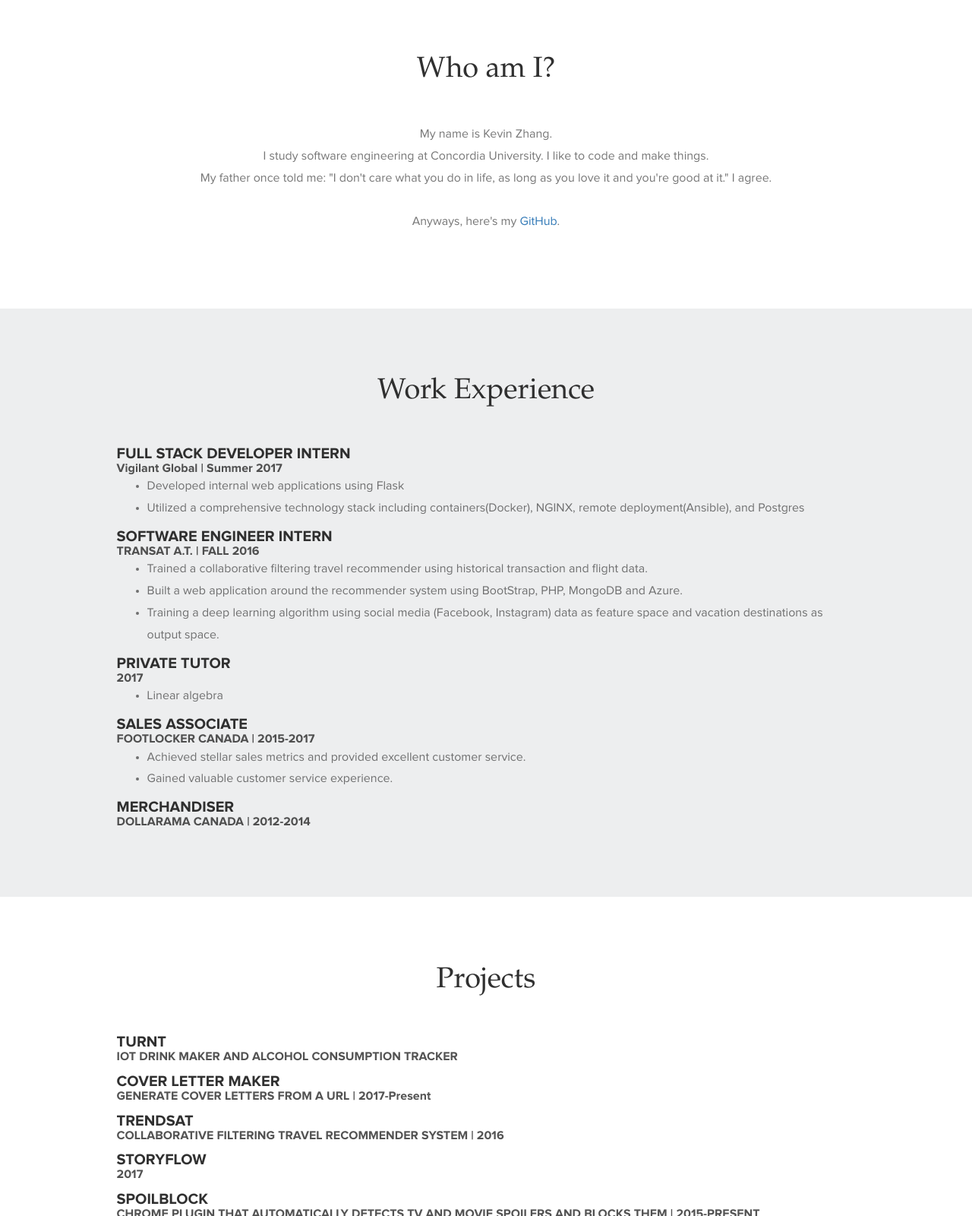
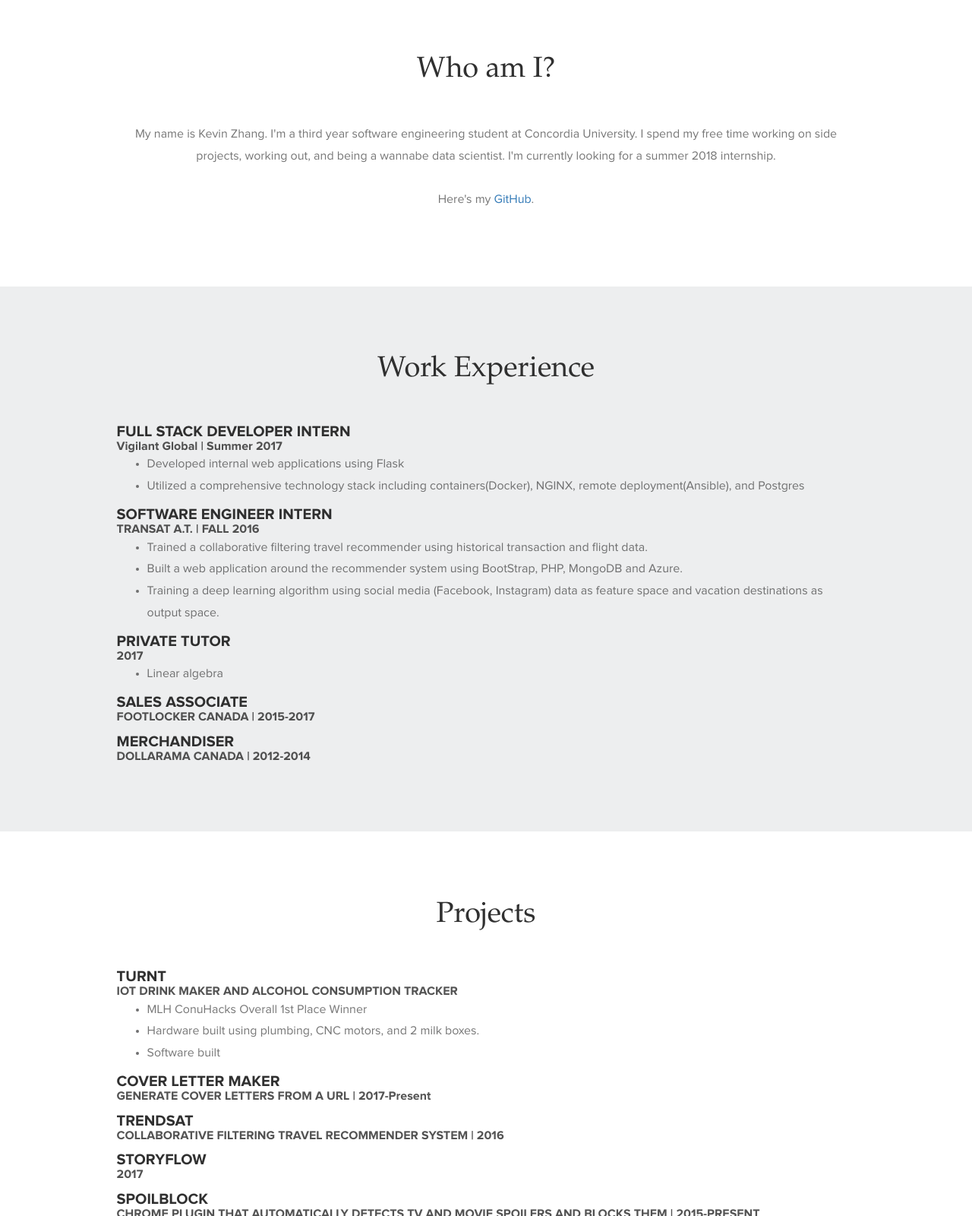
Before and after one commit to izconcept/izconcept.github.io, a plain HTML site: page index.html in a window 1280 px wide. Shown: the part 818-2418 px from the top of the page at 76% size. Drawn offline with nearby package versions, Linux system fonts and the light colour scheme.

Commit message:
updated profile details

```diff
--- a/index.html
+++ b/index.html
@@ -33,7 +33,7 @@
         </div>
         <div class="centered animated fadeIn">
             <h1 id="landing-title" class="nova-bold">KEVIN ZHANG</h1>
-            <h1 class="landing-lead">Student | Software Engineer | Tech Lover</h1>
+            <h1 class="landing-lead">Student | Software Engineer</h1>
         </div>
     </div>
 
@@ -41,12 +41,10 @@
         <h1 class="text-lead">Who am I?</h1>
         <p class="text-content" id="profile-text">
             My name is Kevin Zhang.
-            <br/>
-            I study software engineering at Concordia University.
-            I like to code and make things.
-            <br/>
-            My father once told me: "I don't care what you do in life, as long as you love it and you're good at it." I agree.<br/><br/>
-            Anyways, here's my <a href="https://github.com/izconcept" target="_blank">GitHub</a>.
+            I'm a third year software engineering student at Concordia University.
+            I spend my free time working on side projects, working out, and being a wannabe data scientist. I'm currently looking for a summer 2018 internship.
+            <br/><br/>
+            Here's my <a href="https://github.com/izconcept" target="_blank">GitHub</a>.
         </p>
     </div>
 
@@ -73,10 +71,7 @@
         </ul>
         <h1 class="text-lead2">SALES ASSOCIATE</h1>
         <h1 class="text-lead3">FOOTLOCKER CANADA | 2015-2017</h1>
-        <ul>
-            <li><p class="text-content" style="margin-bottom: 0;">Achieved stellar sales metrics and provided excellent customer service.</p></li>
-            <li><p class="text-content" style="margin-bottom: 0;">Gained valuable customer service experience.</p></li>
-        </ul>
+
         <h1 class="text-lead2">MERCHANDISER</h1>
         <h1 class="text-lead3">DOLLARAMA CANADA | 2012-2014</h1>
 
@@ -87,7 +82,11 @@
 
         <h1 class="text-lead2">TURNT</h1>
         <h1 class="text-lead3">IOT DRINK MAKER AND ALCOHOL CONSUMPTION TRACKER </h1>
-
+        <ul>
+            <li><p class="text-content" style="margin-bottom: 0;">MLH ConuHacks Overall 1st Place Winner</p></li>
+            <li><p class="text-content" style="margin-bottom: 0;">Hardware built using plumbing, CNC motors, and 2 milk boxes.</p></li>
+            <li><p class="text-content" style="margin-bottom: 0;">Software built</p></li>
+        </ul>
         <h1 class="text-lead2">COVER LETTER MAKER</h1>
         <h1 class="text-lead3">GENERATE COVER LETTERS FROM A URL | 2017-Present</h1>
 
```
